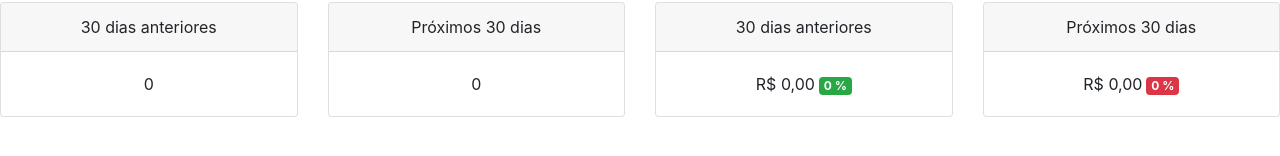
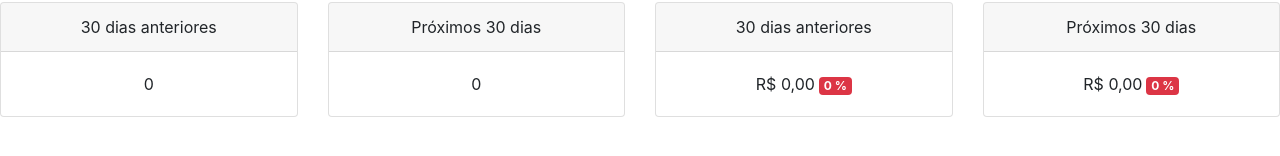
Before and after one commit to Alexandremma/react-dashboard, a React (Create React App) app: page / in a window 1280 px wide. Shown: the part 158-314 px from the top of the page. Built offline with nearby package versions, Linux system fonts and the light colour scheme; no server answers.

Commit message:
definida interface do resumo + css

```diff
--- a/src/components/Resumo/Resumo.js
+++ b/src/components/Resumo/Resumo.js
@@ -20,6 +20,11 @@
                 }
             }
         }
+    }
+
+    componentDidMount() {
+        fetch("http://www.devup.com.br/php/api-dashboard/api/resumo")
+        .then(resultado => resultado.json().then(dados => this.setState(dados)));
     }
 
     render(){
@@ -65,7 +70,7 @@
                                     </div>
                                     <div className="card-body">
                                         { this.state.faturamento.anterior.valor.toLocaleString("pt-BR", { style : "currency", currency : "BRL"}) }
-                                        <span className="badge badge-success ml-1">
+                                        <span className={ "badge ml-1 " + (this.state.faturamento.anterior.comparativo > 0 ? "badge-success" : "badge-danger")}>
                                             { this.state.faturamento.anterior.comparativo } %
                                         </span>
                                     </div>
@@ -78,7 +83,7 @@
                                     </div>
                                     <div className="card-body">
                                         { this.state.faturamento.previsao.valor.toLocaleString("pt-BR", { style : "currency", currency : "BRL"}) }
-                                        <span className="badge badge-danger ml-1">
+                                        <span className={ "badge ml-1 " + (this.state.faturamento.previsao.comparativo > 0 ? "badge-success" : "badge-danger" )}>
                                             { this.state.faturamento.previsao.comparativo } %
                                         </span>
                                     </div>
```
